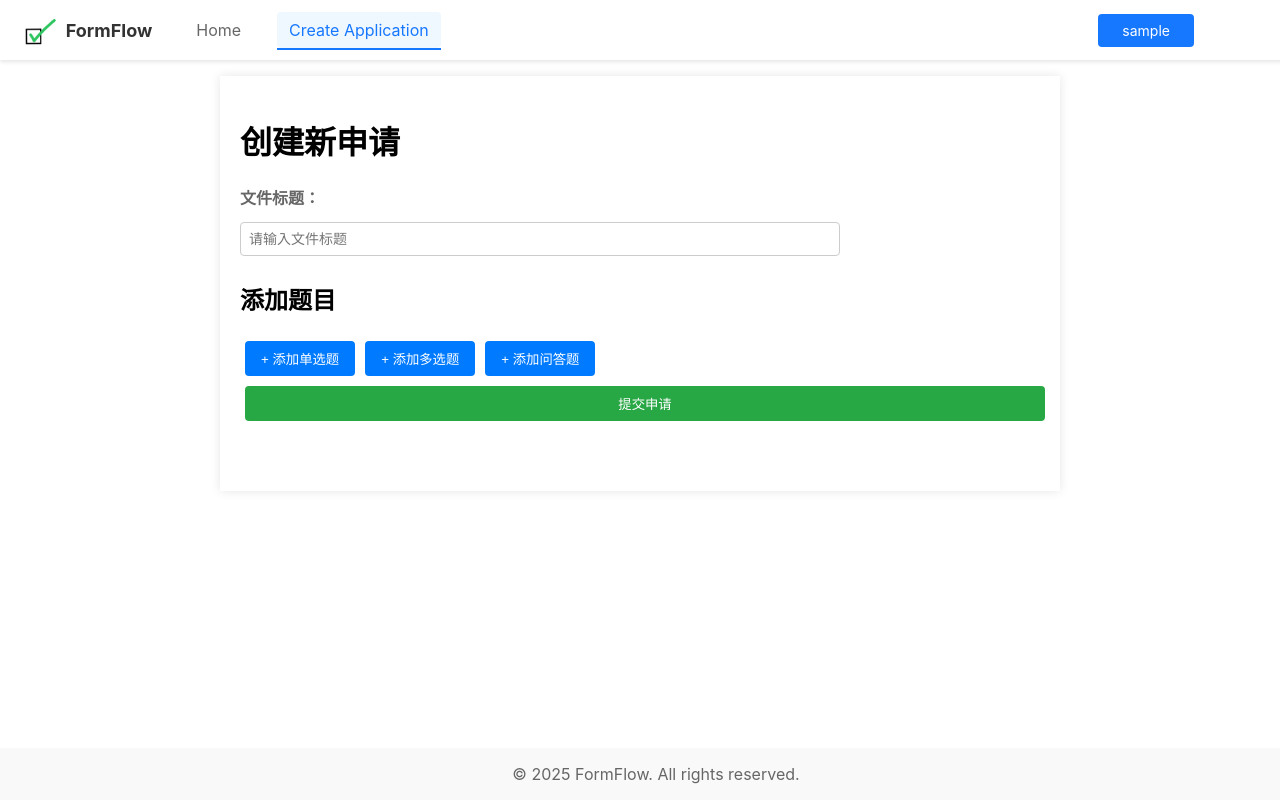
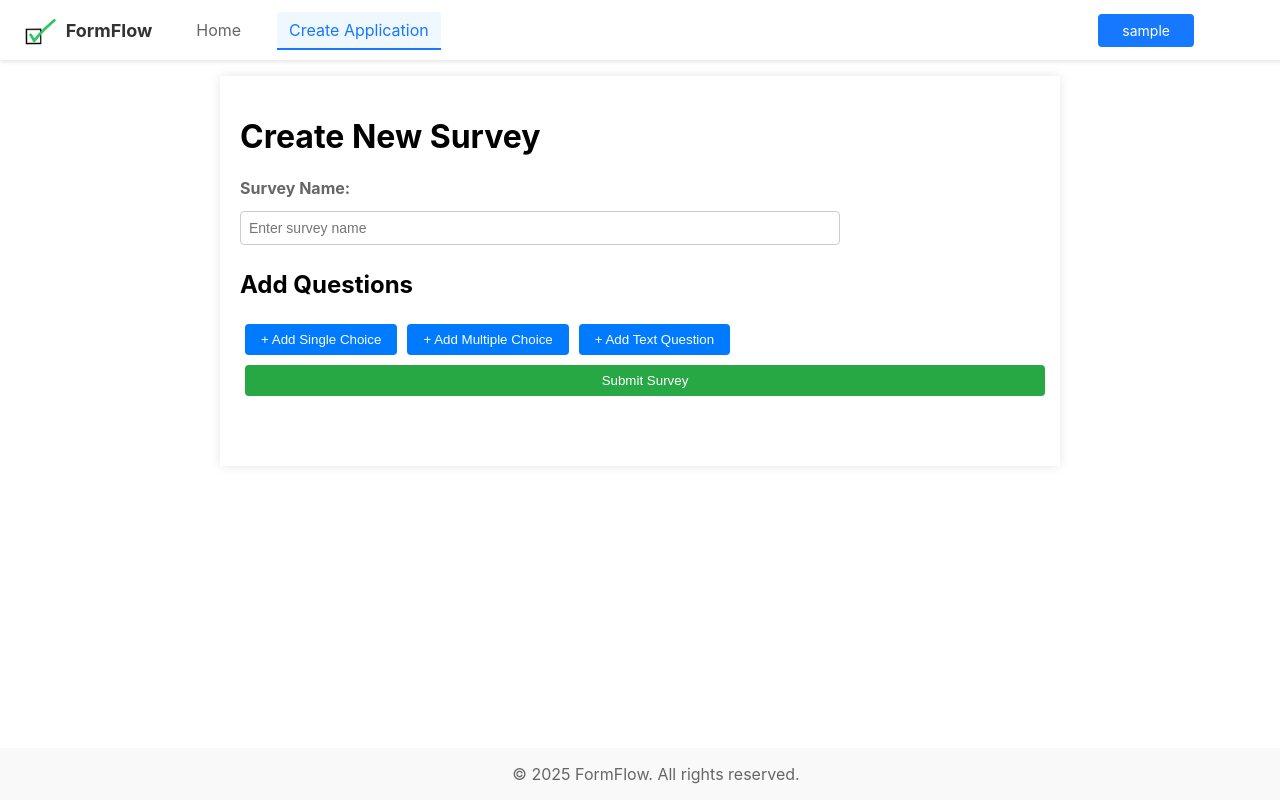
Before and after one commit to Skaum103/form-flow-frontend, a React (Create React App) app: page /CreateApplication in a window 1280 px wide. Built offline with nearby package versions, Linux system fonts and the light colour scheme; sample sign-in values are in the browser's storage.

Commit message:
try to connect

```diff
--- a/src/pages/CreateApplication.css
+++ b/src/pages/CreateApplication.css
@@ -38,6 +38,16 @@
     padding: 10px;
     border: 1px solid #ddd;
     border-radius: 4px;
+  }
+  .question label {
+    display: block;
+    margin-bottom: 8px;
+    margin-left:3px;
+    font-weight: bold;
+  }
+  .question .input-field + button {
+    display: block;
+    margin-top: 10px;
   }
 
   .option {
@@ -104,5 +114,5 @@
     margin-right: 5px;
   }
   .options-container button{
-    width: 93%;
+    width: 16.3%;
   }
--- a/src/pages/CreateApplication.js
+++ b/src/pages/CreateApplication.js
@@ -1,28 +1,38 @@
 // src/pages/CreateApplication.js
-import React, { useState, useEffect } from 'react';
-import { useNavigate } from 'react-router-dom';
-import './CreateApplication.css';
+import React, { useState, useEffect } from "react";
+import { useNavigate } from "react-router-dom";
+import "./CreateApplication.css";
 
 export default function CreateApplication() {
-  const [applicationTitle, setApplicationTitle] = useState('');
+  const [surveyName, setSurveyName] = useState("");
   const [questions, setQuestions] = useState([]);
-  // const navigate = useNavigate();
+  const navigate = useNavigate();
+  const baseUrl = "http://form-flow-be.us-east-1.elasticbeanstalk.com";
 
-  // useEffect(() => {
-  //   const sessionId = document.cookie.match(/jsessionid=([^;]+)/)?.[1];
-  //   if (!sessionId) {
-  //     alert('请先登录！');
-  //     navigate('/');
-  //   }
-  // }, [navigate]);
+  useEffect(() => {
+    const sessionId = localStorage.getItem("JSESSIONID");
+
+    // console.log('Detected jsessionid:', sessionId);
+
+    if (sessionId) {
+      document.cookie = `JSESSIONID=${sessionId}; path=/; SameSite=None`;
+      console.log("JSESSIONID set in cookie:", document.cookie);
+    } else {
+      alert("Please log in first!");
+      navigate("/");
+    }
+  }, [navigate]);
 
   const addQuestion = (type) => {
-    setQuestions([...questions, { type, title: '', options: type !== 'text' ? [''] : [] }]);
+    setQuestions([
+      ...questions,
+      { type, title: "", options: type !== "text" ? [""] : [] },
+    ]);
   };
 
   const addOption = (index) => {
     const newQuestions = [...questions];
-    newQuestions[index].options.push('');
+    newQuestions[index].options.push("");
     setQuestions(newQuestions);
   };
 
@@ -32,48 +42,66 @@ export default function CreateApplication() {
   };
 
   const submitApplication = () => {
-    const sessionId = document.cookie.match(/jsessionid=([^;]+)/)?.[1] || '';
-    const payload = {
-      title: applicationTitle,
-      questions,
-      sessionId
-    };
+    const payload = { "survey name": surveyName };
 
-    fetch('/api/application/create', {
-      method: 'POST',
-      headers: { 'Content-Type': 'application/json' },
-      body: JSON.stringify(payload)
+    questions.forEach((question) => {
+      if (question.title.trim()) {
+        payload[question.title] = question; // 使用题目描述作为键
+      }
+    });
+
+    console.log("Final Payload:", JSON.stringify(payload, null, 2));
+
+    const sessionId = localStorage.getItem("JSESSIONID");
+    if (!sessionId) {
+      alert("Session expired, please log in again.");
+      navigate("/login");
+      return;
+    }
+
+    fetch(baseUrl + "/survey/create", {
+      method: "POST",
+      headers: {
+        "Content-Type": "application/json",
+        "Accept": "application/json"
+      },
+      credentials: "include",  // 允许发送 Cookie
+      body: JSON.stringify(payload),
     })
       .then((response) => response.json())
-      .then(() => alert('提交成功！'))
-      .catch((error) => console.error('提交失败', error));
+      .then(() => alert("Submission successful!"))
+      .catch((error) => console.error("Submission failed", error));
   };
 
   return (
     <div className="create-application">
-      <h1>创建新申请</h1>
+      <h1>Create New Survey</h1>
 
       <div className="form-group">
-        <label htmlFor="title">文件标题：</label>
+        <label htmlFor="surveyName">Survey Name:</label>
         <input
           type="text"
-          id="title"
-          value={applicationTitle}
-          onChange={(e) => setApplicationTitle(e.target.value)}
-          placeholder="请输入文件标题"
+          id="surveyName"
+          value={surveyName}
+          onChange={(e) => setSurveyName(e.target.value)}
+          placeholder="Enter survey name"
           className="input-field"
         />
       </div>
 
       <div className="question-section">
-        <h2>添加题目</h2>
-        <button onClick={() => addQuestion('single')}>+ 添加单选题</button>
-        <button onClick={() => addQuestion('multiple')}>+ 添加多选题</button>
-        <button onClick={() => addQuestion('text')}>+ 添加问答题</button>
+        <h2>Add Questions</h2>
+        <button onClick={() => addQuestion("single")}>
+          + Add Single Choice
+        </button>
+        <button onClick={() => addQuestion("multiple")}>
+          + Add Multiple Choice
+        </button>
+        <button onClick={() => addQuestion("text")}>+ Add Text Question</button>
 
         {questions.map((question, index) => (
           <div key={index} className="question">
-            <label>题目 {index + 1}：</label>
+            <label>Question {index + 1}:</label>
             <input
               type="text"
               value={question.title}
@@ -82,15 +110,15 @@ export default function CreateApplication() {
                 newQuestions[index].title = e.target.value;
                 setQuestions(newQuestions);
               }}
-              placeholder="请输入题目"
+              placeholder="Enter question"
               className="input-field"
             />
 
-            {question.type !== 'text' && (
+            {question.type !== "text" && (
               <div className="options-container">
                 {question.options.map((option, i) => (
                   <div key={i} className="option">
-                    {question.type === 'single' ? (
+                    {question.type === "single" ? (
                       <input type="radio" disabled />
                     ) : (
                       <input type="checkbox" disabled />
@@ -103,26 +131,32 @@ export default function CreateApplication() {
                         newQuestions[index].options[i] = e.target.value;
                         setQuestions(newQuestions);
                       }}
-                      placeholder="选项内容"
+                      placeholder="Enter option"
                       className="input-field"
                     />
                   </div>
                 ))}
-                <button onClick={() => addOption(index)}>+ 添加选项</button>
+                <button onClick={() => addOption(index)}>+ Add Option</button>
               </div>
             )}
 
-            {question.type === 'text' && (
-              <textarea placeholder="请输入回答" className="input-field" disabled />
+            {question.type === "text" && (
+              <textarea
+                placeholder="Enter answer"
+                className="input-field"
+                disabled
+              />
             )}
 
-            <button onClick={() => removeQuestion(index)}>删除题目</button>
+            <button onClick={() => removeQuestion(index)}>
+              Delete Question
+            </button>
           </div>
         ))}
       </div>
 
       <button className="submit-btn" onClick={submitApplication}>
-        提交申请
+        Submit Survey
       </button>
     </div>
   );
```
